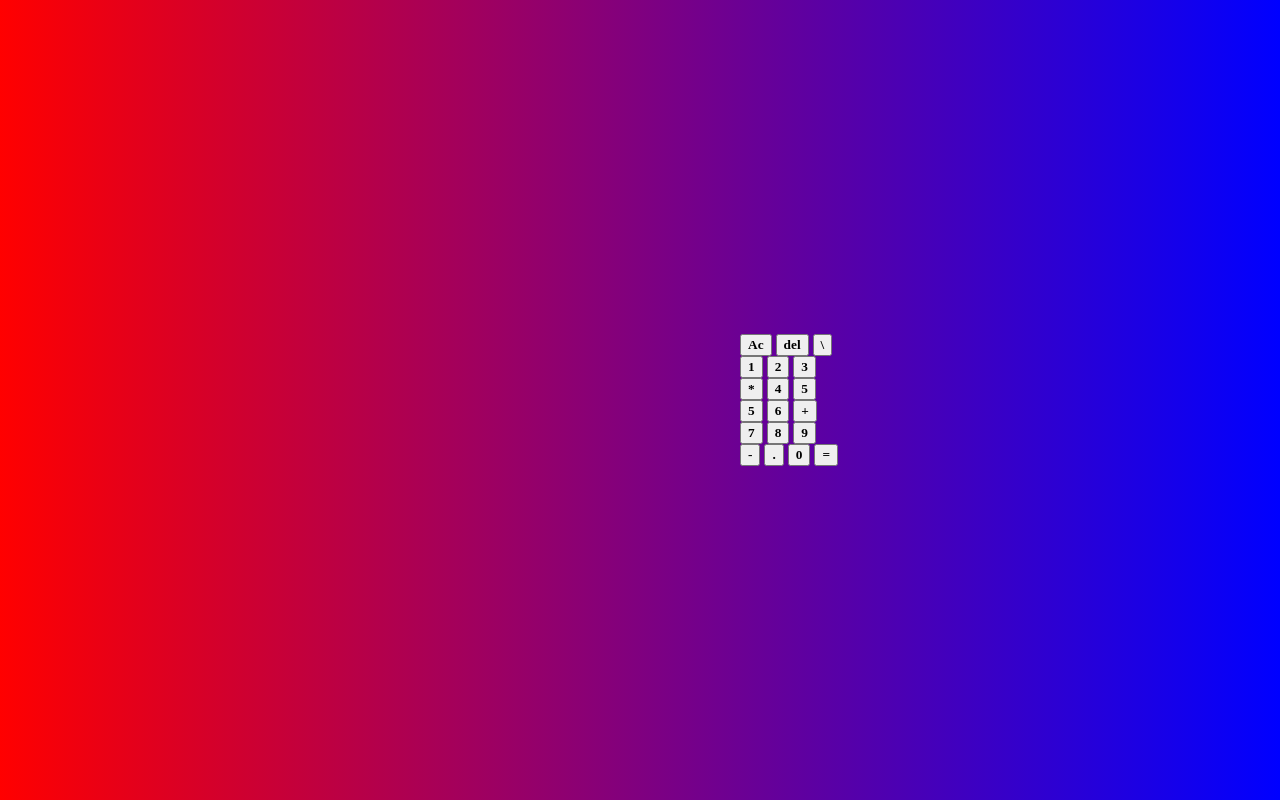
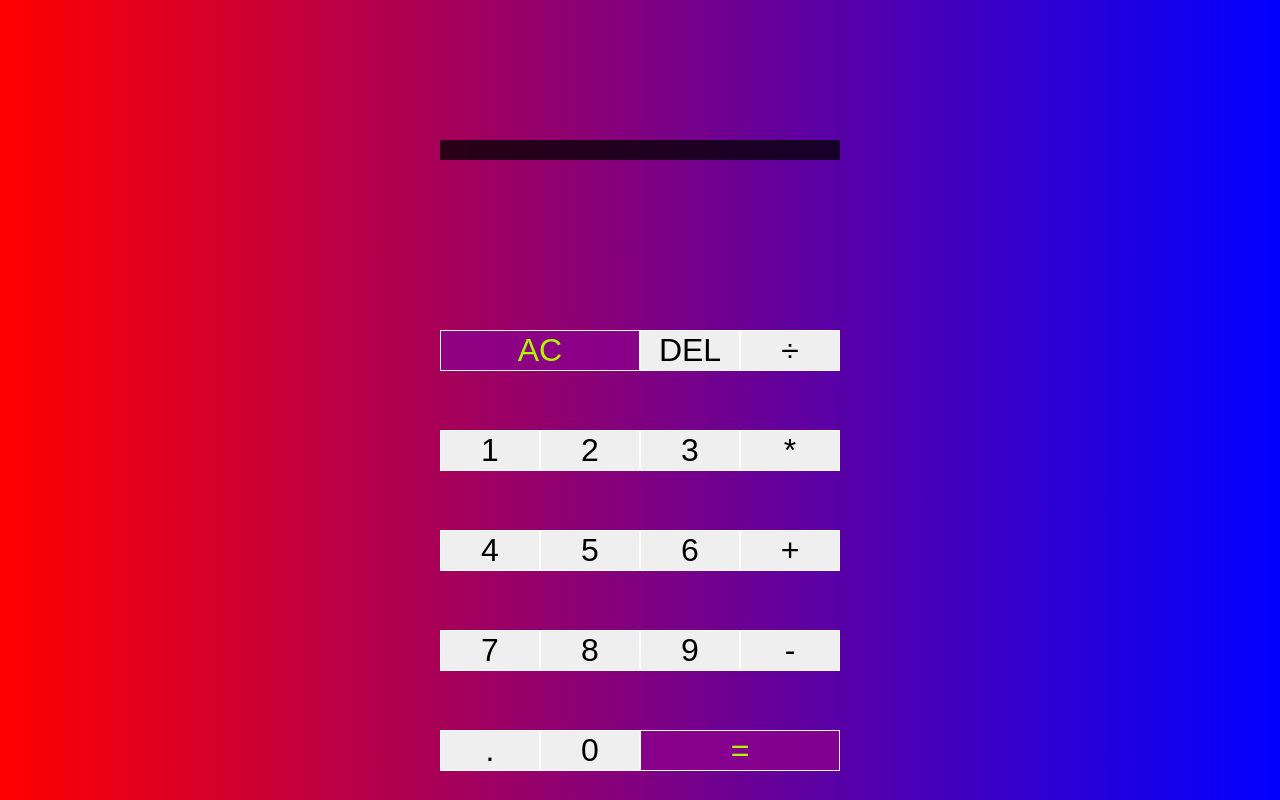
Before and after one commit to JMEN98/calculator, a plain HTML site: page index.html in a window 1280 px wide. Drawn offline with Linux system fonts and the light colour scheme.

Commit message:
css-html

```diff
--- a/index.css
+++ b/index.css
@@ -1,39 +1,57 @@
-*, *::before,*::after{
-box-sizing: border-box;
-font-family: 'Times New Roman', Times, serif;
-font-weight:bolder;
+*, *::before, *::after {
+  box-sizing: border-box;
+  font-family: Gotham Rounded, sans-serif;
+  font-weight: normal;
+}
+body {
+  margin: 0;
+  padding: 0;
+  background: linear-gradient(to right, red, blue);
+  }
+  .calculator-grid {
+    display: grid;
+    justify-content: center;
+    align-items: center;
+    min-height: 100vh;
+    grid-template-columns: repeat(4, 100px);
+    grid-template-rows: minmax(120px, auto) repeat(5, 100px);
+    }
 
-}
+    .calculator-grid > button {
+      cursor: pointer;
+      font-size: 2rem;
+      border: 1px, solid #FFFFFF;
+      outline: none;
+      background-color: rbga(255, 255, 255, 0.75);
+    }
 
-body{
-padding: 0%;
-margin: 0%;
-background: linear-gradient(to right,red,blue);
+      .calculator-grid > button:hover {
+        background-color: #a9a9a9;
+      }
 
-}
-.Calcuator-grid{
-display: grid;
-justify-content: center;
-align-content: center;
-min-height: 100vh;
-grid-template-columns:repeat(4,100px) ;
-grid-template-rows: min-content(120px, auto) repeat(5,100px);
-}
+      .span-two {
+        grid-column: span 2;
+        color: #adf802;
+        background-color: rgba(139, 0, 139, 0.8);
+      }
+      .output{
+        grid-column: 1 / -1;
+        background-color: rgba(0, 0, 0, 0.75);
+        display: flex;
+        align-items: flex-end;
+        justify-content: space-around;
+        flex-direction: column;
+        padding: 10px;
+        word-wrap: break-word;
+        word-break: break-all;
+      }
 
-.Calcuator-grid > button{
- cursor: pointer;
- font-size: 2rem;
- border: 1px solid white;
- outline: none;
+      .output .previous-operand{
+        color: rgba(255,255, 255, 0.75);
+        font-size: 1.5rem;
+      }
 
-
-
-}
-.Calcuator-grid > button:hover{
-background: white;
-
-}
-.Ac{
-grid-column: span 2;
-
-}
+      .output .current-operand{
+        color: white;
+        font-size: 2.5rem;
+      }
--- a/index.html
+++ b/index.html
@@ -8,20 +8,19 @@
   <link href="index.css" rel="stylesheet">
 </head>
 <body>
-  <div class="Calcuator-grid">
-  <div class="output"></div>
-  <div class="old"></div>
-  <div class="new"> </div>
-  <div>
-    <button class="Ac">Ac </button>
-    <button> del</button>
-    <button> \</button>
+  <div class="calculator-grid">
+    <div class="output">
+        <div class="previous-operand"></div>
+        <div class="current-operand"></div>
+    </div>
+    <button class="span-two">AC</button>
+    <button>DEL</button>
+    <button>÷</button>
     <button>1</button>
     <button>2</button>
     <button>3</button>
     <button>*</button>
     <button>4</button>
-    <button>5</button>
     <button>5</button>
     <button>6</button>
     <button>+</button>
@@ -31,9 +30,8 @@
     <button>-</button>
     <button>.</button>
     <button>0</button>
-    <button class="Ac">=</button>
-
-  </div>
+    <button class="span-two">=</button>
+</div>
 </div>
 </body>
 <script   src="index.js" defer></script>
```
